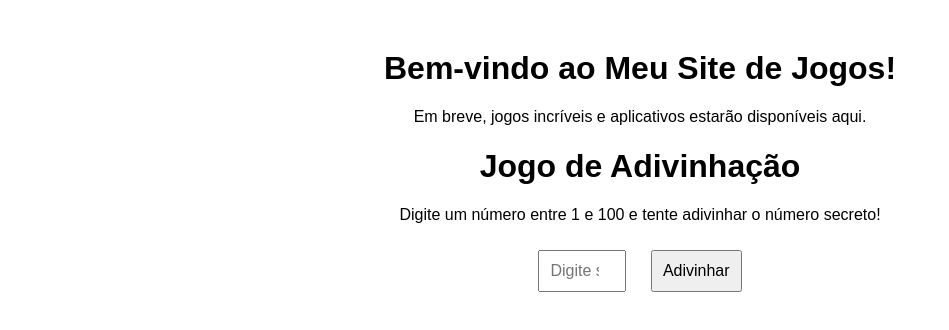
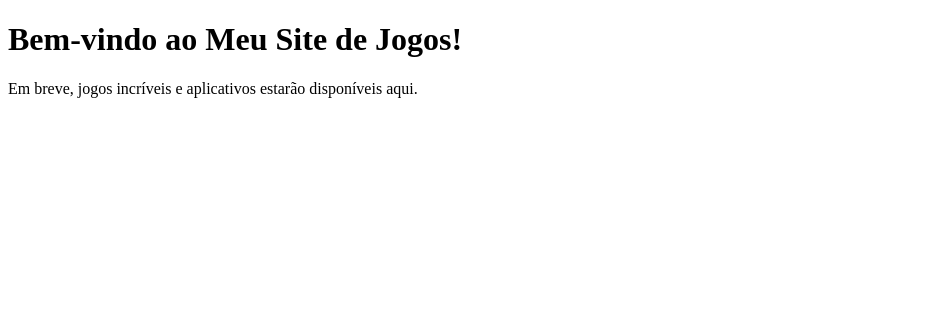
Before and after one commit to Cauansilv2/Meus-jogos, a plain HTML site: page index.html in a window 1280 px wide. Shown: the whole page, without its empty margins (0-949 px from the left). Drawn offline with Linux system fonts and the light colour scheme.

Commit message:
Update index.html

```diff
--- a/index.html
+++ b/index.html
@@ -9,72 +9,4 @@
     <h1>Bem-vindo ao Meu Site de Jogos!</h1>
     <p>Em breve, jogos incríveis e aplicativos estarão disponíveis aqui.</p>
 
-</body></html>
-<!DOCTYPE html>
-<html lang="pt-br">
-<head>
-    <meta charset="UTF-8">
-    <meta name="viewport" content="width=device-width, initial-scale=1.0">
-    <title>Jogo de Adivinhação</title>
-    <style>
-        body {
-            font-family: Arial, sans-serif;
-            text-align: center;
-            margin-top: 50px;
-        }
-        input, button {
-            padding: 10px;
-            font-size: 16px;
-            margin: 10px;
-        }
-        .message {
-            font-size: 20px;
-            color: #333;
-        }
-        .result {
-            font-weight: bold;
-            color: green;
-        }
-    </style>
-</head>
-<body>
-    <h1>Jogo de Adivinhação</h1>
-    <p>Digite um número entre 1 e 100 e tente adivinhar o número secreto!</p>
-
-    <input type="number" id="guess" placeholder="Digite seu palpite" min="1" max="100">
-    <button onclick="checkGuess()">Adivinhar</button>
-
-    <p class="message" id="message"></p>
-
-    <script>
-        // Gera um número aleatório entre 1 e 100
-        const secretNumber = Math.floor(Math.random() * 100) + 1;
-        let attempts = 0;
-
-        // Função para verificar o palpite
-        function checkGuess() {
-            const guess = document.getElementById("guess").value;
-            const messageElement = document.getElementById("message");
-
-            if (guess == "") {
-                messageElement.textContent = "Por favor, digite um número!";
-                messageElement.style.color = "red";
-                return;
-            }
-
-            attempts++;
-
-            if (guess < secretNumber) {
-                messageElement.textContent = "Muito baixo! Tente novamente.";
-                messageElement.style.color = "blue";
-            } else if (guess > secretNumber) {
-                messageElement.textContent = "Muito alto! Tente novamente.";
-                messageElement.style.color = "blue";
-            } else {
-                messageElement.textContent = `Parabéns! Você acertou em ${attempts} tentativas. O número era ${secretNumber}.`;
-                messageElement.style.color = "green";
-            }
-        }
-    </script>
-</body>
-</html>
+</body></html
```
